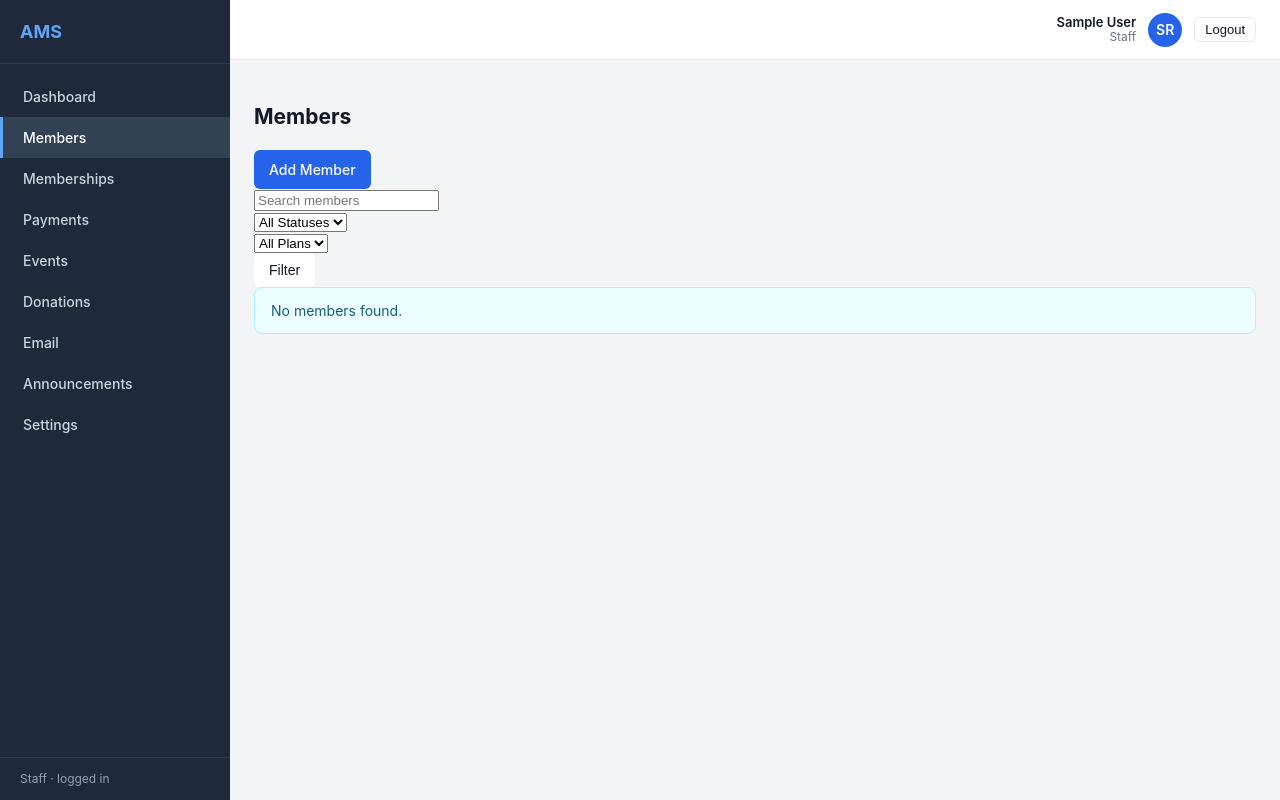
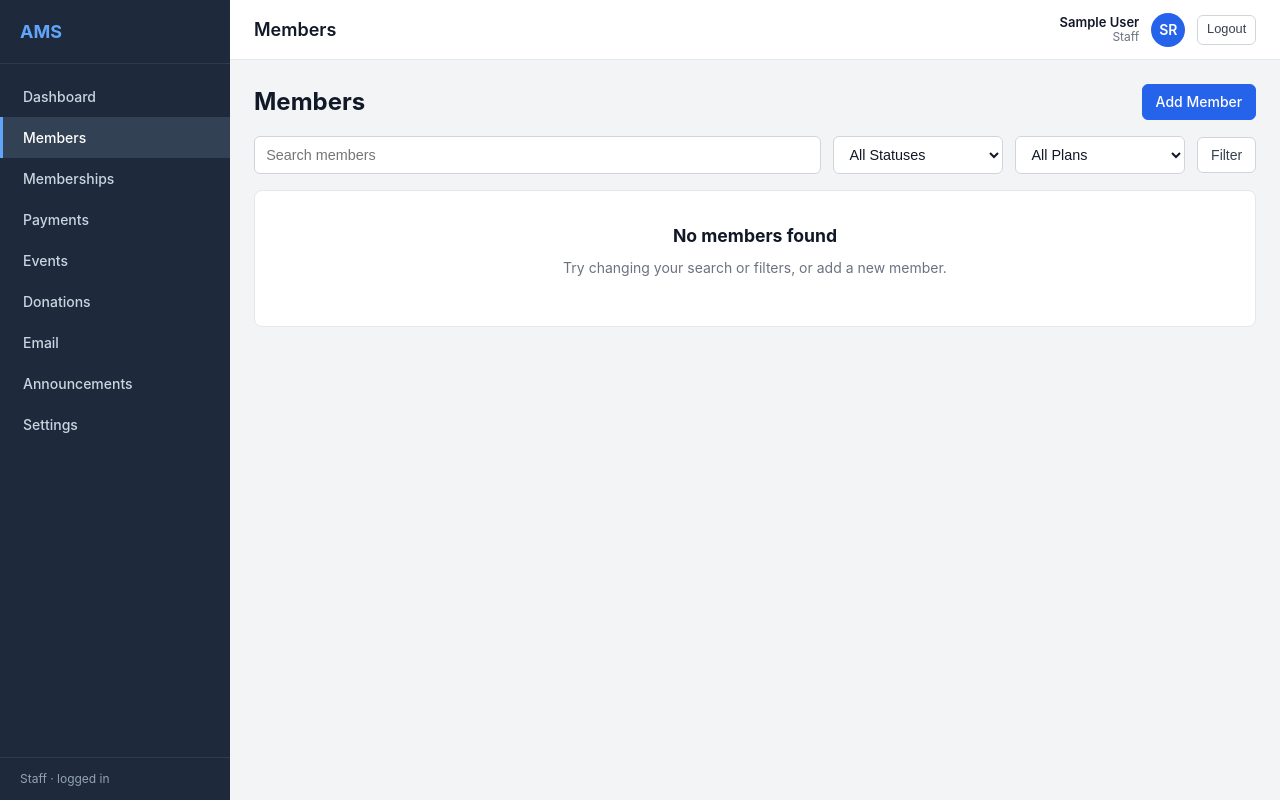
Before and after one commit to Aaliyaan-Saad/AMS-project, a Django app: page /members/ in a window 1280 px wide. Run offline with Django 5.2, Linux system fonts and the light colour scheme; the visitor is signed in with stand-in values (Sample User, id 1).

Commit message:
Update member_list.html

```diff
--- a/members/templates/members/member_list.html
+++ b/members/templates/members/member_list.html
@@ -1,27 +1,236 @@
 {% extends "base.html" %}
+{% load ams_tags %}
+
+{% block page_title %}Members{% endblock %}
 
 {% block content %}
-<div class="container mt-4">
-    <div class="d-flex justify-content-between align-items-center mb-3">
+
+<style>
+    .members-header {
+        display: flex;
+        align-items: center;
+        justify-content: space-between;
+        gap: 1rem;
+        margin-bottom: 1rem;
+    }
+
+    .members-header h2 {
+        margin: 0;
+        font-size: 1.5rem;
+        font-weight: 700;
+        color: #111827;
+    }
+
+    .members-toolbar {
+        margin-bottom: 1rem;
+    }
+
+    .members-filter-form {
+        display: flex;
+        align-items: center;
+        gap: 0.75rem;
+        flex-wrap: wrap;
+    }
+
+    .filter-search {
+        flex: 1;
+        min-width: 260px;
+    }
+
+    .filter-select {
+        min-width: 170px;
+    }
+
+    .filter-actions {
+        display: flex;
+        align-items: center;
+        gap: 0.5rem;
+    }
+
+    .members-filter-form input,
+    .members-filter-form select {
+        width: 100%;
+        height: 38px;
+        padding: 0.45rem 0.7rem;
+        border: 1px solid #d1d5db;
+        border-radius: 6px;
+        background-color: #ffffff;
+        color: #111827;
+        font-size: 0.9rem;
+        outline: none;
+    }
+
+    .members-filter-form input:focus,
+    .members-filter-form select:focus {
+        border-color: #2563eb;
+        box-shadow: 0 0 0 2px rgba(37, 99, 235, 0.12);
+    }
+
+    .btn {
+        display: inline-flex;
+        align-items: center;
+        justify-content: center;
+        min-height: 36px;
+        padding: 0.45rem 0.8rem;
+        border-radius: 6px;
+        border: 1px solid transparent;
+        font-size: 0.875rem;
+        font-weight: 500;
+        line-height: 1;
+        text-decoration: none;
+        cursor: pointer;
+        white-space: nowrap;
+    }
+
+    .btn-primary {
+        background-color: #2563eb;
+        color: #ffffff;
+        border-color: #2563eb;
+    }
+
+    .btn-primary:hover {
+        background-color: #1d4ed8;
+        border-color: #1d4ed8;
+    }
+
+    .btn-secondary {
+        background-color: #ffffff;
+        color: #374151;
+        border-color: #d1d5db;
+    }
+
+    .btn-secondary:hover {
+        background-color: #f3f4f6;
+    }
+
+    .btn-danger {
+        background-color: #ffffff;
+        color: #dc2626;
+        border-color: #fecaca;
+    }
+
+    .btn-danger:hover {
+        background-color: #fef2f2;
+    }
+
+    .btn-success {
+        background-color: #ffffff;
+        color: #16a34a;
+        border-color: #bbf7d0;
+    }
+
+    .btn-success:hover {
+        background-color: #f0fdf4;
+    }
+
+    .btn-sm {
+        min-height: 30px;
+        padding: 0.35rem 0.55rem;
+        font-size: 0.8rem;
+    }
+
+    .actions-cell {
+        display: flex;
+        justify-content: flex-end;
+        align-items: center;
+        gap: 0.4rem;
+        flex-wrap: wrap;
+    }
+
+    .empty-state {
+        padding: 2rem;
+        text-align: center;
+        background: #ffffff;
+        border: 1px solid #e5e7eb;
+        border-radius: 8px;
+        color: #6b7280;
+    }
+
+    .empty-state h3 {
+        margin: 0 0 0.5rem;
+        color: #111827;
+        font-size: 1.1rem;
+    }
+
+    .pagination-wrap {
+        display: flex;
+        justify-content: center;
+        align-items: center;
+        gap: 0.75rem;
+        margin-top: 1rem;
+    }
+
+    .pagination-info {
+        color: #6b7280;
+        font-size: 0.9rem;
+    }
+
+    @media (max-width: 768px) {
+        .members-header {
+            align-items: flex-start;
+            flex-direction: column;
+        }
+
+        .members-filter-form {
+            flex-direction: column;
+            align-items: stretch;
+        }
+
+        .filter-search,
+        .filter-select,
+        .filter-actions {
+            width: 100%;
+            min-width: 100%;
+        }
+
+        .filter-actions {
+            flex-direction: column;
+            align-items: stretch;
+        }
+
+        .filter-actions .btn {
+            width: 100%;
+        }
+
+        .actions-cell {
+            justify-content: flex-start;
+        }
+    }
+</style>
+
+<div class="members-header">
     <h2>Members</h2>
-        <a href="{% url 'member_add' %}" class="btn btn-primary">Add Member</a>
+
+    <a href="{% url 'member_add' %}" class="btn btn-primary">
+        Add Member
+    </a>
 </div>
 
-    <form method="get" class="row g-2 mb-4">
-        <div class="col-md-4">
-            <input type="text" name="q" value="{{ search }}" class="form-control" placeholder="Search members">
+<div class="members-toolbar">
+    <form method="get" class="members-filter-form">
+        <div class="filter-search">
+            <input
+                type="text"
+                name="q"
+                value="{{ search }}"
+                placeholder="Search members"
+            >
         </div>
 
-        <div class="col-md-3">
-            <select name="status" class="form-select">
+        <div class="filter-select">
+            <select name="status">
                 <option value="">All Statuses</option>
-                <option value="active" {% if status == "active" %}selected{% endif %}>Active</option>
-                <option value="expired" {% if status == "expired" %}selected{% endif %}>Expired</option>
+                <option value="active" {% if status == "active" %}selected{% endif %}>
+                    Active
+                </option>
+                <option value="expired" {% if status == "expired" %}selected{% endif %}>
+                    Expired
+                </option>
             </select>
         </div>
 
-        <div class="col-md-3">
-            <select name="plan" class="form-select">
+        <div class="filter-select">
+            <select name="plan">
                 <option value="">All Plans</option>
                 {% for plan in plans %}
                     <option value="{{ plan.id }}" {% if plan_id == plan.id|stringformat:"s" %}selected{% endif %}>
@@ -31,14 +240,23 @@
             </select>
         </div>
 
-        <div class="col-md-2">
-            <button type="submit" class="btn btn-outline-primary w-100">Filter</button>
+        <div class="filter-actions">
+            <button type="submit" class="btn btn-secondary">
+                Filter
+            </button>
+
+            {% if search or status or plan_id %}
+                <a href="{% url 'member_list' %}" class="btn btn-secondary">
+                    Clear
+                </a>
+            {% endif %}
         </div>
     </form>
+</div>
 
 {% if page_obj %}
     <div class="table-wrap">
-            <table class="table table-striped table-hover align-middle">
+        <table>
             <thead>
                 <tr>
                     <th>Member ID</th>
@@ -47,7 +265,7 @@
                     <th>Plan</th>
                     <th>Status</th>
                     <th>Expiry Date</th>
-                        <th class="text-end">Actions</th>
+                    <th style="text-align: right;">Actions</th>
                 </tr>
             </thead>
 
@@ -57,14 +275,49 @@
                         <td>{{ member.member_code }}</td>
                         <td>{{ member.full_name }}</td>
                         <td>{{ member.email }}</td>
-                            <td>{{ member.plan.name }}</td>
-                            <td>{{ member.status }}</td>
-                            <td>{{ member.expiry_date|default:"-" }}</td>
-                            <td class="text-end">
-                                <a href="{% url 'member_detail' member.pk %}" class="btn btn-sm btn-outline-secondary">View</a>
-                                <a href="{% url 'member_edit' member.pk %}" class="btn btn-sm btn-outline-primary">Edit</a>
-                                <a href="{% url 'member_renew' member.pk %}" class="btn btn-sm btn-outline-success">Renew</a>
-                                <a href="{% url 'member_delete' member.pk %}" class="btn btn-sm btn-outline-danger">Delete</a>
+                        <td>
+                            {% if member.plan %}
+                                {{ member.plan.name }}
+                            {% else %}
+                                -
+                            {% endif %}
+                        </td>
+                        <td>
+                            {% status_badge member.status %}
+                        </td>
+                        <td>
+                            {% if member.expiry_date %}
+                                {{ member.expiry_date|date:"M. d, Y" }}
+                            {% else %}
+                                -
+                            {% endif %}
+                        </td>
+                        <td>
+                            <div class="actions-cell">
+                                <a href="{% url 'member_detail' member.pk %}" class="btn btn-sm btn-secondary">
+                                    View
+                                </a>
+
+                                <a href="{% url 'member_edit' member.pk %}" class="btn btn-sm btn-secondary">
+                                    Edit
+                                </a>
+
+                                <a href="{% url 'member_renew' member.pk %}" class="btn btn-sm btn-success">
+                                    Renew
+                                </a>
+
+                                <form
+                                    method="post"
+                                    action="{% url 'member_delete' member.pk %}"
+                                    data-confirm="Are you sure you want to delete this member?"
+                                    style="display: inline;"
+                                >
+                                    {% csrf_token %}
+                                    <button type="submit" class="btn btn-sm btn-danger">
+                                        Delete
+                                    </button>
+                                </form>
+                            </div>
                         </td>
                     </tr>
                 {% endfor %}
@@ -73,32 +326,35 @@
     </div>
 
     {% if page_obj.has_other_pages %}
-            <nav class="mt-3">
-                <ul class="pagination justify-content-center">
+        <div class="pagination-wrap">
             {% if page_obj.has_previous %}
-                        <li class="page-item">
-                            <a class="page-link" href="?page={{ page_obj.previous_page_number }}&q={{ search }}&status={{ status }}&plan={{ plan_id }}">Previous</a>
-                        </li>
+                <a
+                    class="btn btn-secondary"
+                    href="?page={{ page_obj.previous_page_number }}&q={{ search }}&status={{ status }}&plan={{ plan_id }}"
+                >
+                    Previous
+                </a>
             {% endif %}
 
-                    <li class="page-item active">
-                        <span class="page-link">
+            <span class="pagination-info">
                 Page {{ page_obj.number }} of {{ page_obj.paginator.num_pages }}
             </span>
-                    </li>
 
             {% if page_obj.has_next %}
-                        <li class="page-item">
-                            <a class="page-link" href="?page={{ page_obj.next_page_number }}&q={{ search }}&status={{ status }}&plan={{ plan_id }}">Next</a>
-                        </li>
+                <a
+                    class="btn btn-secondary"
+                    href="?page={{ page_obj.next_page_number }}&q={{ search }}&status={{ status }}&plan={{ plan_id }}"
+                >
+                    Next
+                </a>
             {% endif %}
-                </ul>
-            </nav>
+        </div>
     {% endif %}
 {% else %}
-        <div class="alert alert-info">
-            No members found.
+    <div class="empty-state">
+        <h3>No members found</h3>
+        <p>Try changing your search or filters, or add a new member.</p>
     </div>
 {% endif %}
-</div>
+
 {% endblock %}
```
Lines whose indentation alone changed are shown as unchanged.
